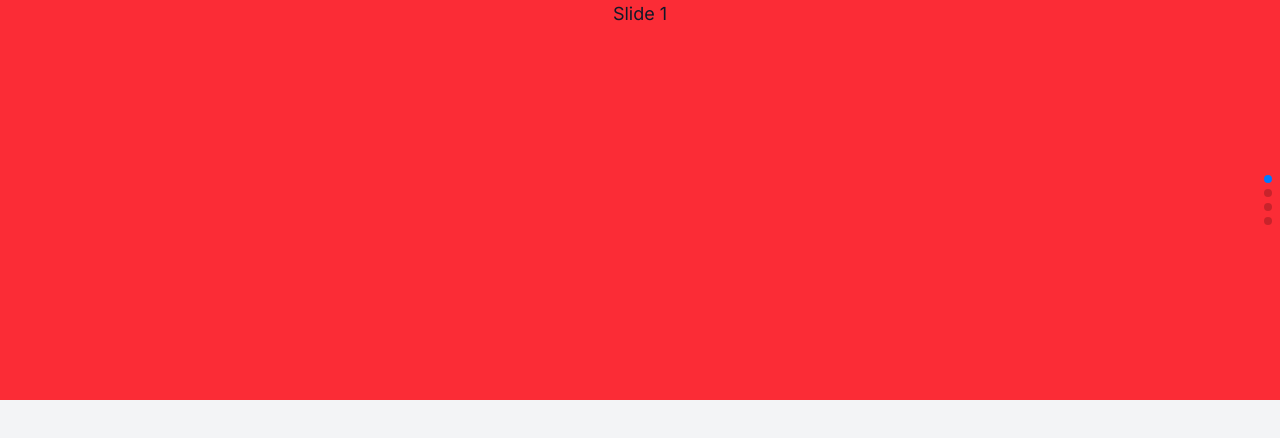
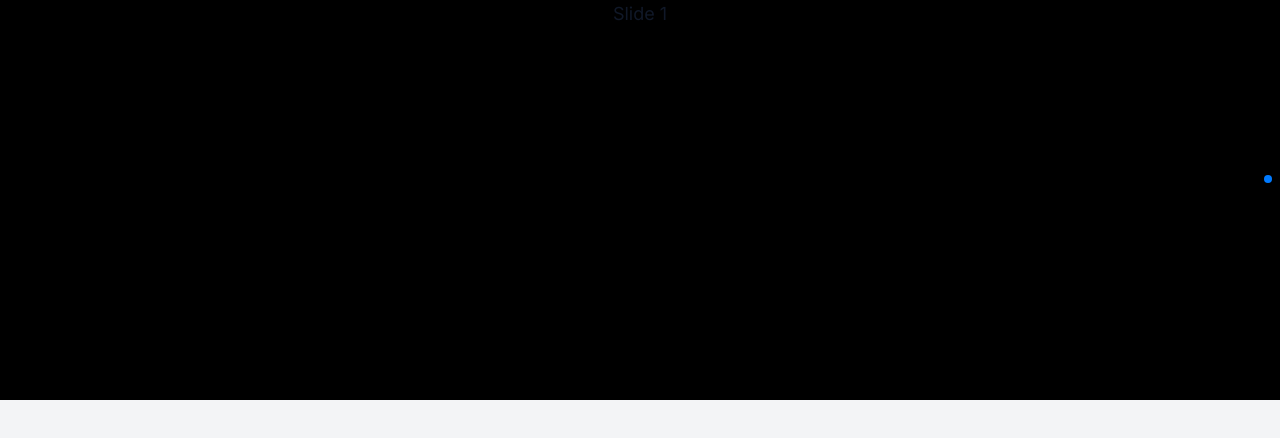
Before and after one commit to Rajender-01/Codebrow, a Next.js app: page / in a window 1280 px wide. Shown: the top 438 px of the page. Built offline with nearby package versions, Linux system fonts and the light colour scheme.

Commit message:
feat: updated the gitignore and slides background color

```diff
--- a/src/components/SwiperSlider/page.tsx
+++ b/src/components/SwiperSlider/page.tsx
@@ -26,10 +26,10 @@ const SwiperSlider = () => {
       modules={[Pagination, Autoplay]}
       className="mySwiper"
     >
-      <SwiperSlide className="bg-red-500">Slide 1</SwiperSlide>
-      <SwiperSlide className="bg-blue-500">Slide 2</SwiperSlide>
-      <SwiperSlide className="bg-green-500">Slide 3</SwiperSlide>
-      <SwiperSlide className="bg-teal-500">Slide 9</SwiperSlide>
+      <SwiperSlide className="bg-black">Slide 1</SwiperSlide>
+      <SwiperSlide className="bg-black/80">Slide 2</SwiperSlide>
+      <SwiperSlide className="bg-black">Slide 3</SwiperSlide>
+      <SwiperSlide className="bg-black/80">Slide 9</SwiperSlide>
     </Swiper>
   );
 };
```
Also changed, not shown: 1 other file (tests, documents, lock files or other folders).
